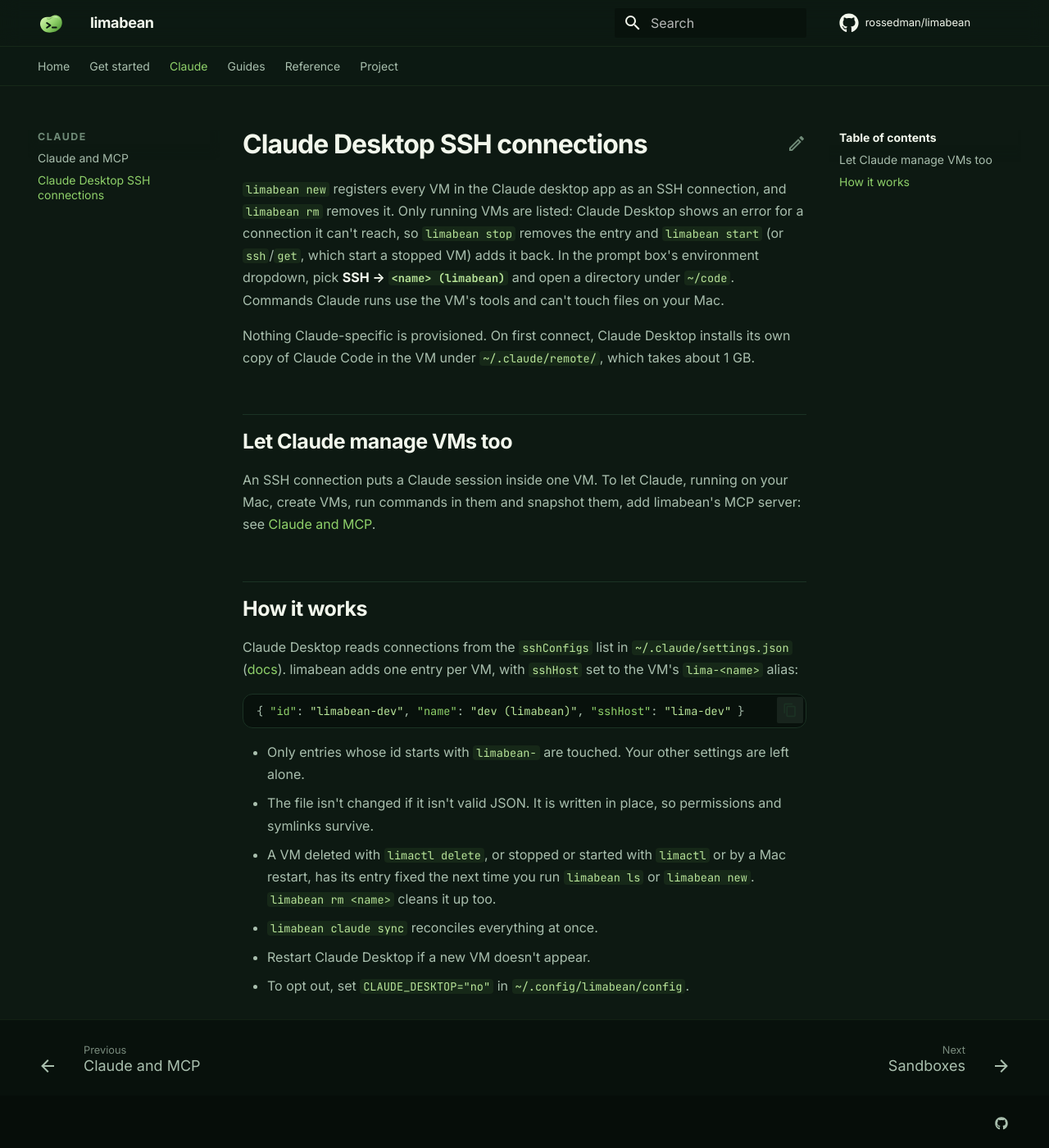
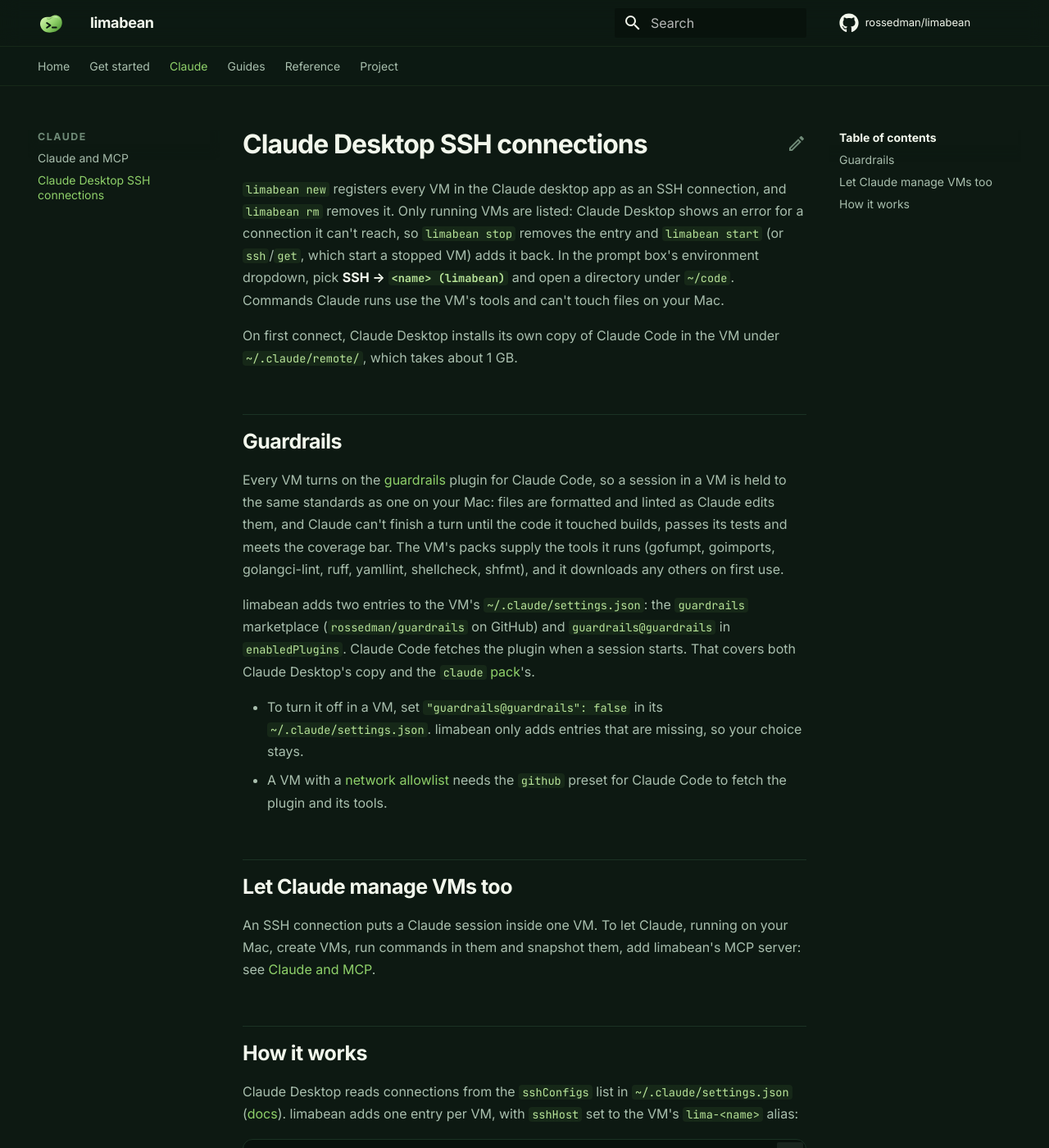
Before and after one commit to rossedman/limabean, an MkDocs documentation site: the page built from docs/claude-desktop.md, in a window 1280 px wide and 1400 px high. Shown: the whole window at 82% size. Built offline with MkDocs 1.6.1 and Material for MkDocs 9.7.7, drawn with Linux system fonts in a browser that asks for light colours; comment, search, counter and statistics services are not loaded.

Commit message:
Add formatters and linters to the packs, and guardrails to every VM (#45)
Claude sessions in a VM should meet the same standards as on the Mac.
guardrails formats and lints every edit and gates each turn on build,
tests and coverage; it uses tools on PATH before downloading its own.

- go pack: gofumpt and goimports (go vet comes with Go)
- core pack: shfmt, next to shellcheck
- python pack: yamllint, installed with uv (ruff was already there)
- features/guardrails.sh, on every boot: adds the rossedman/guardrails
  marketplace and guardrails@guardrails to ~/.claude/settings.json where
  missing, so both Claude Desktop's SSH copy and the claude pack's fetch
  it at session start; a false stays false, invalid JSON is left alone
- Docs: packs table, inside-a-vm tools, a Guardrails section on the
  Claude Desktop page, and D17 in design.md


Claude-Session: https://claude.ai/code/session_012CmKmVf18wFFWsPa64eeD8

Co-authored-by: Claude <noreply@anthropic.com>

```diff
--- a/docs/claude-desktop.md
+++ b/docs/claude-desktop.md
@@ -9,9 +9,30 @@ dropdown, pick **SSH → `<name> (limabean)`** and open a directory under
 `~/code`. Commands Claude runs use the VM's tools and can't touch files on your
 Mac.
 
-Nothing Claude-specific is provisioned. On first connect, Claude Desktop
-installs its own copy of Claude Code in the VM under `~/.claude/remote/`, which
-takes about 1 GB.
+On first connect, Claude Desktop installs its own copy of Claude Code in the
+VM under `~/.claude/remote/`, which takes about 1 GB.
+
+## Guardrails
+
+Every VM turns on the [guardrails](https://github.com/rossedman/guardrails)
+plugin for Claude Code, so a session in a VM is held to the same standards
+as one on your Mac: files are formatted and linted as Claude edits them, and
+Claude can't finish a turn until the code it touched builds, passes its
+tests and meets the coverage bar. The VM's packs supply the tools it runs
+(gofumpt, goimports, golangci-lint, ruff, yamllint, shellcheck, shfmt), and
+it downloads any others on first use.
+
+limabean adds two entries to the VM's `~/.claude/settings.json`: the
+`guardrails` marketplace (`rossedman/guardrails` on GitHub) and
+`guardrails@guardrails` in `enabledPlugins`. Claude Code fetches the plugin
+when a session starts. That covers both Claude Desktop's copy and the
+[`claude` pack](packs.md#claude-code-in-a-vm)'s.
+
+- To turn it off in a VM, set `"guardrails@guardrails": false` in its
+  `~/.claude/settings.json`. limabean only adds entries that are missing,
+  so your choice stays.
+- A VM with a [network allowlist](network.md) needs the `github` preset for
+  Claude Code to fetch the plugin and its tools.
 
 ## Let Claude manage VMs too
 
```
Also changed, not shown: docs/design.md (+11 -0 lines), docs/inside-a-vm.md (+5 -0 lines), docs/packs.md (+3 -3 lines), 5 other files.
